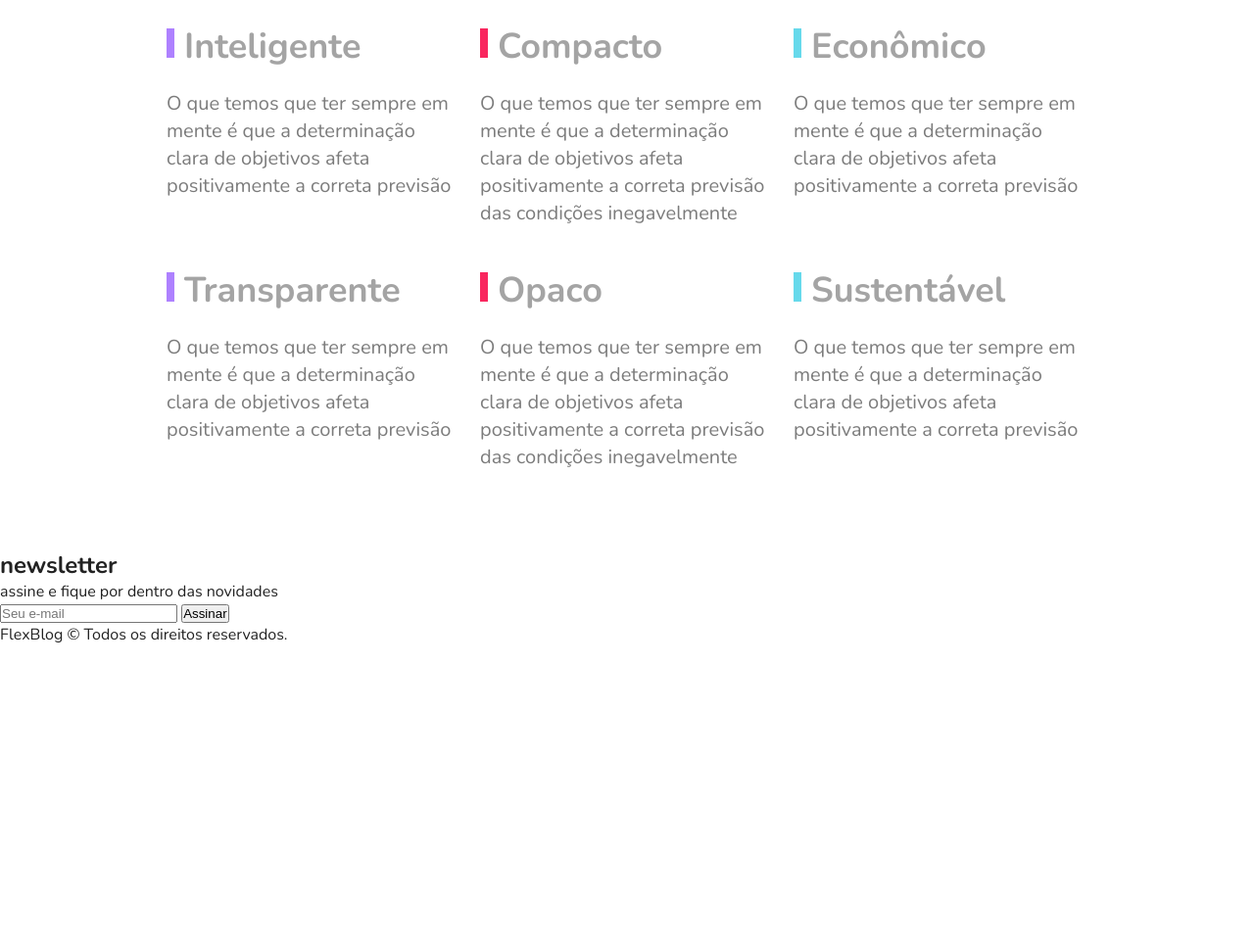
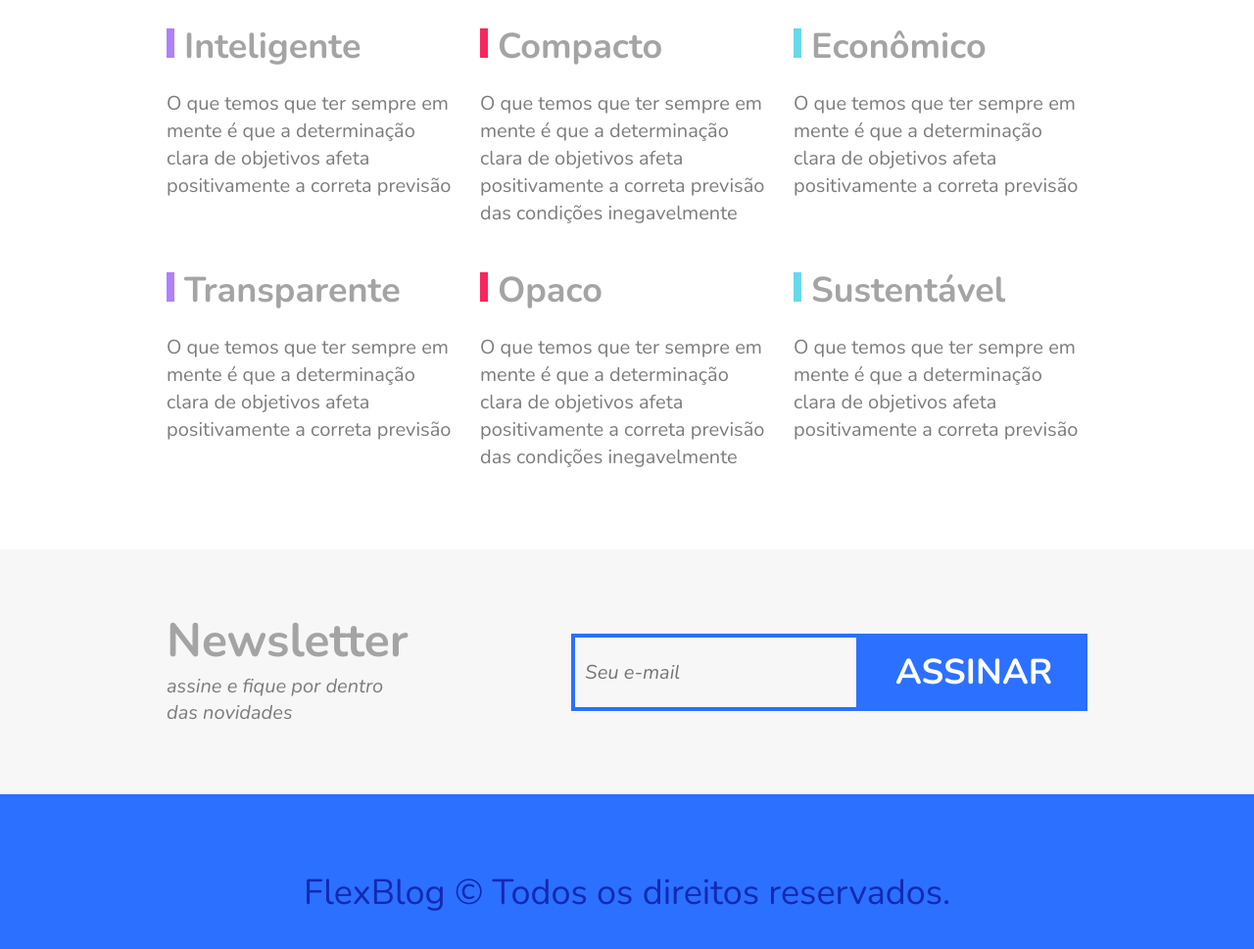
Before and after one commit to marcoantoniofranco/Flexblog, a plain HTML site: page index.html in a window 1280 px wide. Shown: the part 2645-3614 px from the top of the page at 98% size. Before the commit the page ends 3304 px from the top, so only its background shows below. Drawn offline with nearby package versions, Linux system fonts and the light colour scheme.

Commit message:
feat: adicionado o footer

```diff
--- a/index.html
+++ b/index.html
@@ -187,7 +187,7 @@
 
         <section class="newsletter">
             <div class="newsletter-info">
-                <h1>newsletter</h1>
+                <h1>Newsletter</h1>
                 <p>assine e fique por dentro das novidades</p>
             </div>
             <form class="newsletter-form">
--- a/src/css/style.css
+++ b/src/css/style.css
@@ -281,3 +281,86 @@
     line-height: 1.4;
     color: #7c7c7c;
 }
+
+/* Newsletter */
+
+.newsletter {
+    background-color: #f7f7f7;
+    padding: 60px calc((100% - 960px) / 2);
+    display: flex;
+    flex-wrap: wrap;
+}
+
+.newsletter-info {
+    flex: 1 1 260px;
+    margin: 0 10px;
+}
+.newsletter-info h1 {
+    font-size: 3em;
+    color: #a4a4a4;
+}
+
+.newsletter-info p {
+    font-size: 1.25em;
+    font-style: italic;
+    max-width: 230px;
+    color: #7c7c7c;
+    margin-bottom: 10px;
+}
+
+.newsletter-form {
+    flex: 2 1 260px;
+    margin: 0 10px;
+    align-self: center;
+    display: flex;
+    flex-wrap: wrap;
+}
+
+.newsletter-form input {
+    flex: 3 1 200px;
+    font-size: 1.25em;
+    color: #7c7c7c;
+    font-style: italic;
+    font-family: "Nunito", sans-serif;
+    border: 4px solid #2c70ff;
+    background-color: transparent;
+    padding: 15px 10px;
+    margin: 0px;
+    border-radius: 0px;
+}
+
+.newsletter-form button {
+    flex: 1 1 200px;
+    font-family: "Nunito", sans-serif;
+    font-size: 2.25em;
+    font-weight: bold;
+    text-transform: uppercase;
+    background-color: #2c70ff;
+    color: white;
+    margin: 0;
+    cursor: pointer;
+    border: 0px;
+    padding: 15px 10px;
+}
+
+@media (max-width: 600px) {
+    .newsletter-form button {
+        font-size: 1.5em;
+    }
+}
+
+/* Footer */
+
+.footer {
+    display: flex;
+    background-color: #2c70ff;
+    height: 200px;
+    align-items: center;
+}
+
+.footer p {
+    flex: 1;
+    text-align: center;
+    font-size: 2.25em;
+    color: #122ab2;
+}
```
